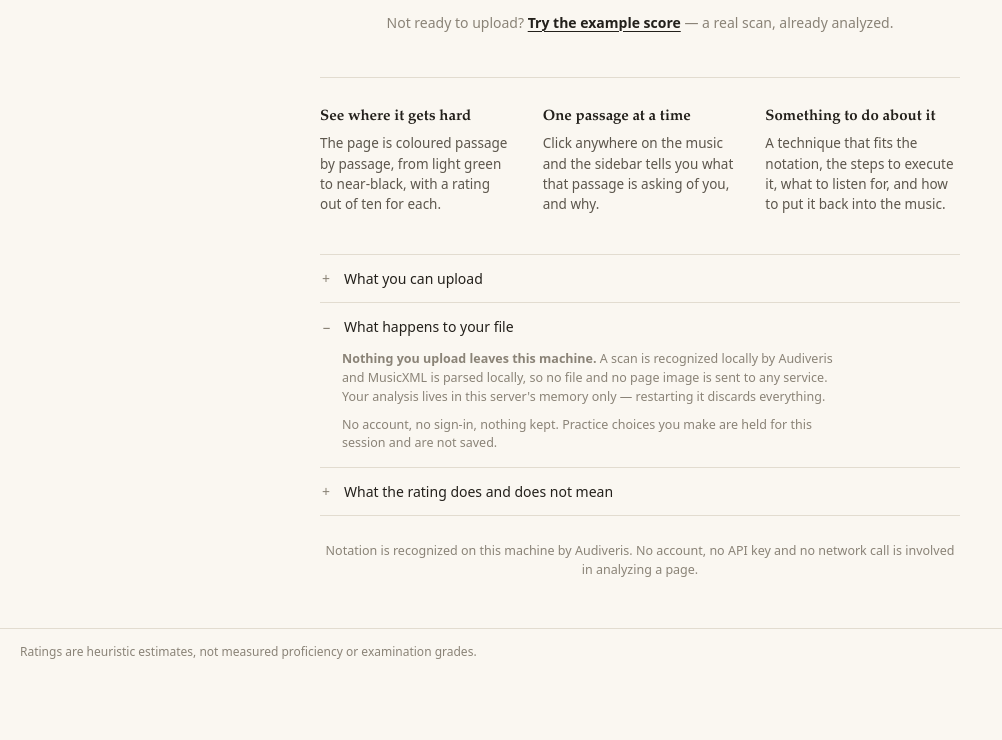
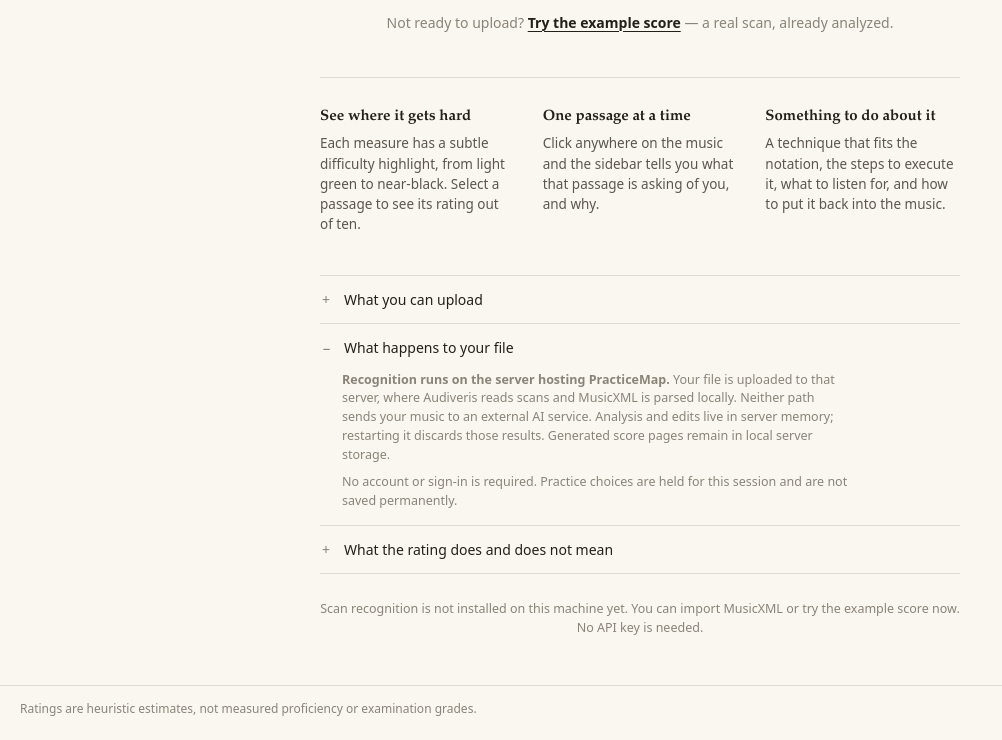
Before and after one commit to JacenL/Chordially, a FastAPI app: page / in a window 1280 px wide, after a click on "What happens to your file". Shown: the part 552-1292 px from the top of the page, without its empty margins (0-1002 px from the left). Before the commit the page ends 1211 px from the top, so only its background shows below. Run offline with FastAPI, Linux system fonts and the light colour scheme; some libraries are stand-ins or nearby versions.

Commit message:
feat(final): connect frontend to local Audiveris workflow

```diff
--- a/requirements.txt
+++ b/requirements.txt
@@ -13,3 +13,7 @@ opencv-python-headless==5.0.0.93  # staff, barline and measure detection
 pymupdf==1.28.2           # PDF page rendering
 
 anthropic==1.5.0          # notation transcription (needs PRACTICEMAP_ANTHROPIC_API_KEY)
+
+# MusicXML parsing and score engraving (also used after Audiveris recognition).
+music21==10.5.0
+verovio==6.3.0
--- a/src/app/main.py
+++ b/src/app/main.py
@@ -23,6 +23,7 @@ from src.config import PROJECT_ROOT, has_app_credentials, load_env
 from src.features.difficulty.rubric import DEFAULT_TEMPO_BPM
 from src.features.practice.coach import PassageNotFound, build_guidance
 from src.features.score_viewer.view_model import build_view, client_payload
+from src.server.recognition.audiveris_source import is_available as audiveris_available
 from src.server.analysis import jobs
 from src.server.analysis import upload as upload_mod
 from src.server.analysis.example import ExampleUnavailable, load_example
@@ -101,7 +102,7 @@ def index(request: Request) -> HTMLResponse:
     return TEMPLATES.TemplateResponse(
         request=request,
         name="index.html",
-        context={"live_recognition": has_app_credentials()},
+        context={"audiveris_available": audiveris_available()},
     )
 
 
--- a/src/app/templates/index.html
+++ b/src/app/templates/index.html
@@ -61,8 +61,8 @@
     <section class="benefits" aria-label="What you get">
       <div class="benefit">
         <h3>See where it gets hard</h3>
-        <p>The page is coloured passage by passage, from light green to
-           near-black, with a rating out of ten for each.</p>
+        <p>Each measure has a subtle difficulty highlight, from light green to
+           near-black. Select a passage to see its rating out of ten.</p>
       </div>
       <div class="benefit">
         <h3>One passage at a time</h3>
@@ -83,13 +83,13 @@
           <p class="note">
             A scan of printed violin notation — PDF, PNG or JPEG — or a MusicXML
             file (.musicxml, .xml, .mxl) exported from notation software.
-            One page, up to 20&nbsp;MB. A multi-page file is accepted but only its
-            first page is analyzed. Printed notation only; handwriting is out of
+            Up to 20&nbsp;MB. For scans, upload a single page. The viewer analyzes
+            the first engraved page of the first recognized part. Printed notation only; handwriting is out of
             scope.
           </p>
           <p class="note">
             MusicXML is the more reliable path: the notes are read from the file
-            itself, so no measure is left for review. A scan is recognized on
+            itself. Recognition and notation errors can still require review. A scan is recognized on
             this machine by Audiveris and some measures will come back
             unreadable. Those are marked as unknown rather than guessed at, and
             they are never shown as easy. A recognized scan is redrawn from what
@@ -103,14 +103,15 @@
         <summary>What happens to your file</summary>
         <div class="detail-body">
           <p class="note">
-            <b>Nothing you upload leaves this machine.</b> A scan is recognized
-            locally by Audiveris and MusicXML is parsed locally, so no file and
-            no page image is sent to any service. Your analysis lives in this
-            server's memory only — restarting it discards everything.
+            <b>Recognition runs on the server hosting PracticeMap.</b> Your file
+            is uploaded to that server, where Audiveris reads scans and MusicXML
+            is parsed locally. Neither path sends your music to an external AI
+            service. Analysis and edits live in server memory; restarting it
+            discards those results. Generated score pages remain in local server storage.
           </p>
           <p class="note">
-            No account, no sign-in, nothing kept. Practice choices you make are
-            held for this session and are not saved.
+            No account or sign-in is required. Practice choices are held for
+            this session and are not saved permanently.
           </p>
         </div>
       </details>
@@ -136,9 +137,13 @@
       </details>
     </section>
 
-    <p class="status">
-      Notation is recognized on this machine by Audiveris. No account, no API
-      key and no network call is involved in analyzing a page.
+    <p class="status" role="status">
+      {% if audiveris_available %}
+        Scan recognition is available on this machine through Audiveris. No API key is needed.
+      {% else %}
+        Scan recognition is not installed on this machine yet. You can import MusicXML
+        or try the example score now. No API key is needed.
+      {% endif %}
     </p>
   </main>
 
--- a/src/app/templates/score.html
+++ b/src/app/templates/score.html
@@ -12,6 +12,7 @@
     <span class="score-title">
       {{ view.title }}
       {% if view.is_example %}<span class="badge badge--example">Example score</span>{% endif %}
+      {% if provenance and provenance.from_local_omr %}<span class="badge">Recognized scan · redrawn notation</span>{% elif provenance and provenance.from_file %}<span class="badge">MusicXML · engraved notation</span>{% endif %}
     </span>
     <a class="button button--quiet" href="/">New score</a>
   </header>
@@ -331,7 +332,7 @@
             {% endfor %}
           </ul>
           <p class="panel-note">
-            Unread measures have neutral hatching and left unrated, even where
+            Unread measures have neutral hatching and are left unrated, even where
             they fall inside a rated passage. They are not easy passages and they
             are not hard ones — they are unknown.
           </p>
--- a/src/static/upload.js
+++ b/src/static/upload.js
@@ -161,6 +161,8 @@ if (form) {
       if (count && Number(count[2]) > 0 && Number(count[1]) <= Number(count[2])) {
         const completed = Number(count[1]), total = Number(count[2]);
         status("Reading the notation", `${completed} of ${total} recognition requests completed · ${Math.floor(completed / total * 100)}% of this stage. Some results may need review.`, completed / total * 100);
+      } else if ((job.stage || "").includes("Audiveris")) {
+        status("Reading your sheet music", "Audiveris is recognizing the notation on the server. It reports completion when ready, so there is no percentage for this stage.");
       } else {
         status(job.stage || "Analyzing your score", "This stage has no measurable percentage yet. Status updates automatically.");
       }
```
Also changed, not shown: docs/checklist.md (+23 -0 lines), tests/e2e/test_landing_page.py (+30 -3 lines), README.md, 1 other file.
